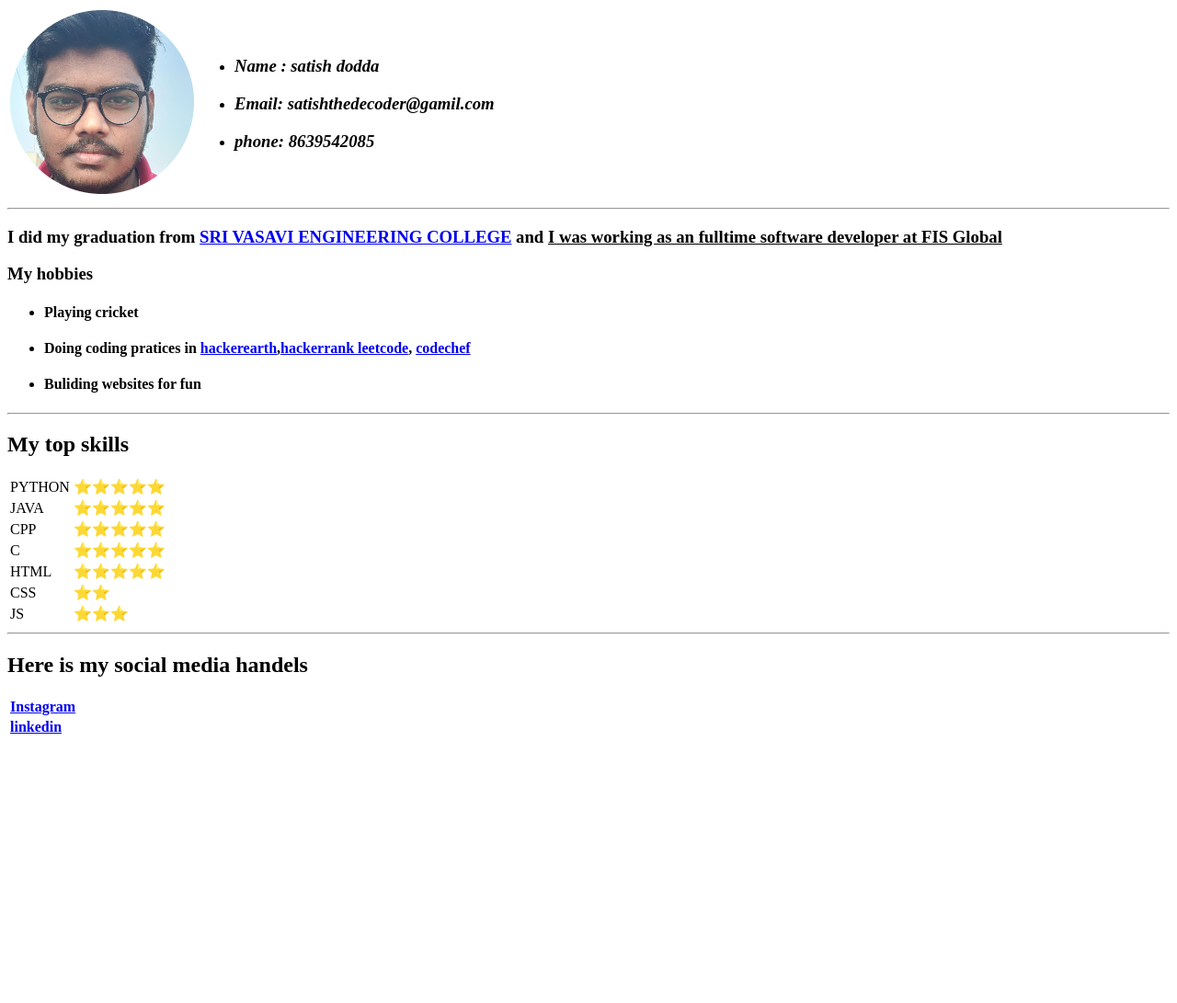
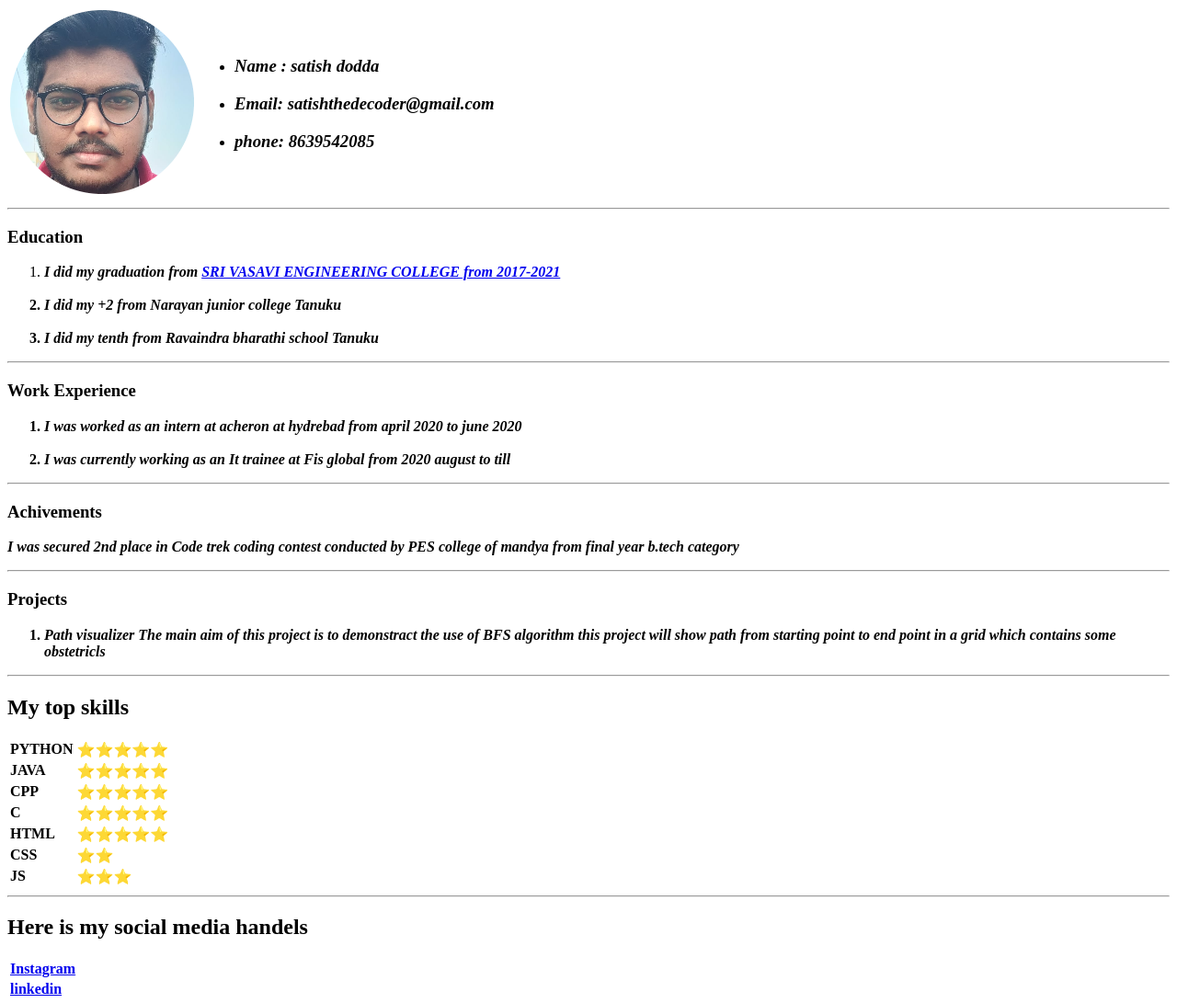
Before and after one commit to DoddaSatish/mycv, a plain HTML site: page index.html in a window 1280 px wide. Shown: the whole page at 92% size. Before the commit the page ends 811 px from the top, so only its background shows below. Drawn offline with Linux system fonts and the light colour scheme.

Commit message:
Add files via upload

```diff
--- a/index.html
+++ b/index.html
@@ -17,7 +17,7 @@
               <h3><em><strong>Name : satish dodda</strong></em></h3>
             </li>
             <li>
-              <h3><em><strong>Email: satishthedecoder@gamil.com</strong></em></h3>
+              <h3><em><strong>Email: satishthedecoder@gmail.com</strong></em></h3>
             </li>
             <li>
               <h3><em><strong>phone: 8639542085</strong></em></h3>
@@ -29,18 +29,37 @@
     </tbody>
   </table>
   <hr />
-  <p>
-  <strong> <h3> I did my graduation from <a href="https://srivasaviengg.ac.in">SRI VASAVI ENGINEERING COLLEGE</a>
-  and  <u>I  was working as an fulltime software developer at FIS Global  </u></strong></h3>
-  </p>
-    <h3>My hobbies</h3>
-  <ul >
+  <h3>Education</h3>
+  <ol>
+    <li> <strong>
+        <em> I did my graduation from <a href="https://srivasaviengg.ac.in">SRI VASAVI ENGINEERING COLLEGE from 2017-2021</a></em>
+    </li><br>
+    <li> <strong>
+        <em>I did my +2 from Narayan junior college Tanuku</em>
+      </strong>
+    </li><br>
+    <li> <strong>
+        <em>I did my tenth from Ravaindra bharathi school Tanuku</em>
+      </strong>
+    </li>
 
-    <li><h4>Playing cricket</h4></li>
-    <li><h4>Doing coding pratices in <strong><a href="https://www.hackerrank.com/satishdodda100">hackerearth</a>,<a href="https://www.hackerearth.com/@satishdodda100">hackerrank </a><a href="https://leetcode.com/satishdodda100/">leetcode</a>, <a href="https://www.codechef.com/users/satish_decoder">codechef</a></strong></h4></li>
-    <li><h4>Buliding websites for fun</h4> </li>
-  </ul>
+  </ol>
+
   <hr />
+  <h3>Work Experience</h3>
+  <ol>
+    <li><em>I was worked as an intern at acheron at hydrebad from april 2020 to june 2020</em></li><br>
+    <li><em>I was currently working as an It trainee at Fis global from 2020 august to till</em></li>
+  </ol>
+  <hr>
+  <h3>Achivements</h3>
+  <p><em>I was secured 2nd place in Code trek coding contest conducted by PES college of mandya from final year b.tech category </em></p>
+  <hr>
+  <h3>Projects</h3>
+  <ol>
+    <li> <em> <strong>Path visualizer</strong> The main aim of this project is to demonstract the use of BFS algorithm this project will show path from starting point to end point in a grid which contains some obstetricls </em> </li>
+  </ol>
+  <hr>
   <h2>My top skills</h2>
   <table>
     <thead>
@@ -80,8 +99,8 @@
     <thead>
       <tr>
         <td><strong><a href=" https://www.instagram.com/satish__naidu__/">Instagram</a></strong></td>
-        </tr>
-        <tr>
+      </tr>
+      <tr>
         <td> <strong> <a href="www.linkedin.com/in/satish-dodda-7971181a1">linkedin</a> </strong> </td>
       </tr>
     </thead>
```
